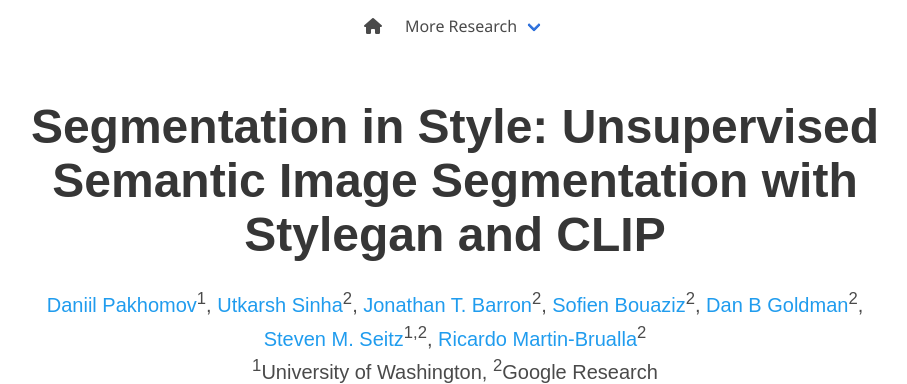
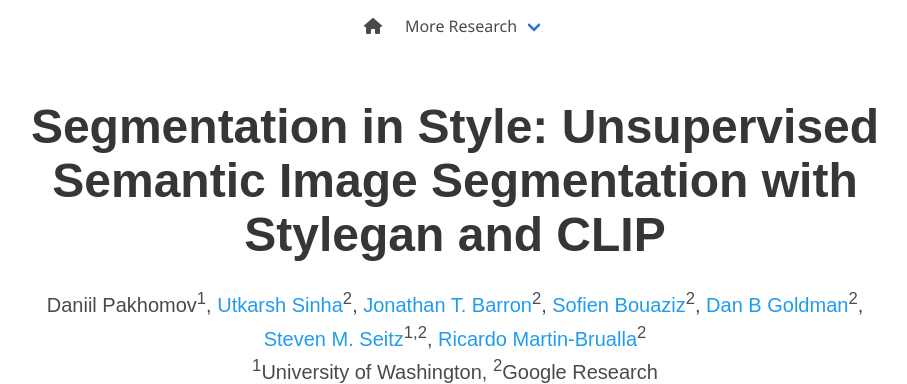
Before and after one commit to segmentation-in-style/segmentation-in-style.github.io, a plain HTML site: page index.html in a window 1280 px wide. Shown: the top 384 px of the page, without its empty margins (185-1092 px from the left). Drawn offline with nearby package versions, Linux system fonts and the light colour scheme; some icons are missing; a web font is replaced by a local one.

Commit message:
Update index.html

```diff
--- a/index.html
+++ b/index.html
@@ -93,7 +93,7 @@
           <h1 class="title is-1 publication-title">Segmentation in Style: Unsupervised Semantic Image Segmentation with Stylegan and CLIP</h1>
           <div class="is-size-5 publication-authors">
             <span class="author-block">
-              <a>Daniil Pakhomov</a><sup>1</sup>,</span>
+              Daniil Pakhomov<sup>1</sup>,</span>
             <span class="author-block">
               <a href="https://utkarshsinha.com">Utkarsh Sinha</a><sup>2</sup>,</span>
             <span class="author-block">
```
